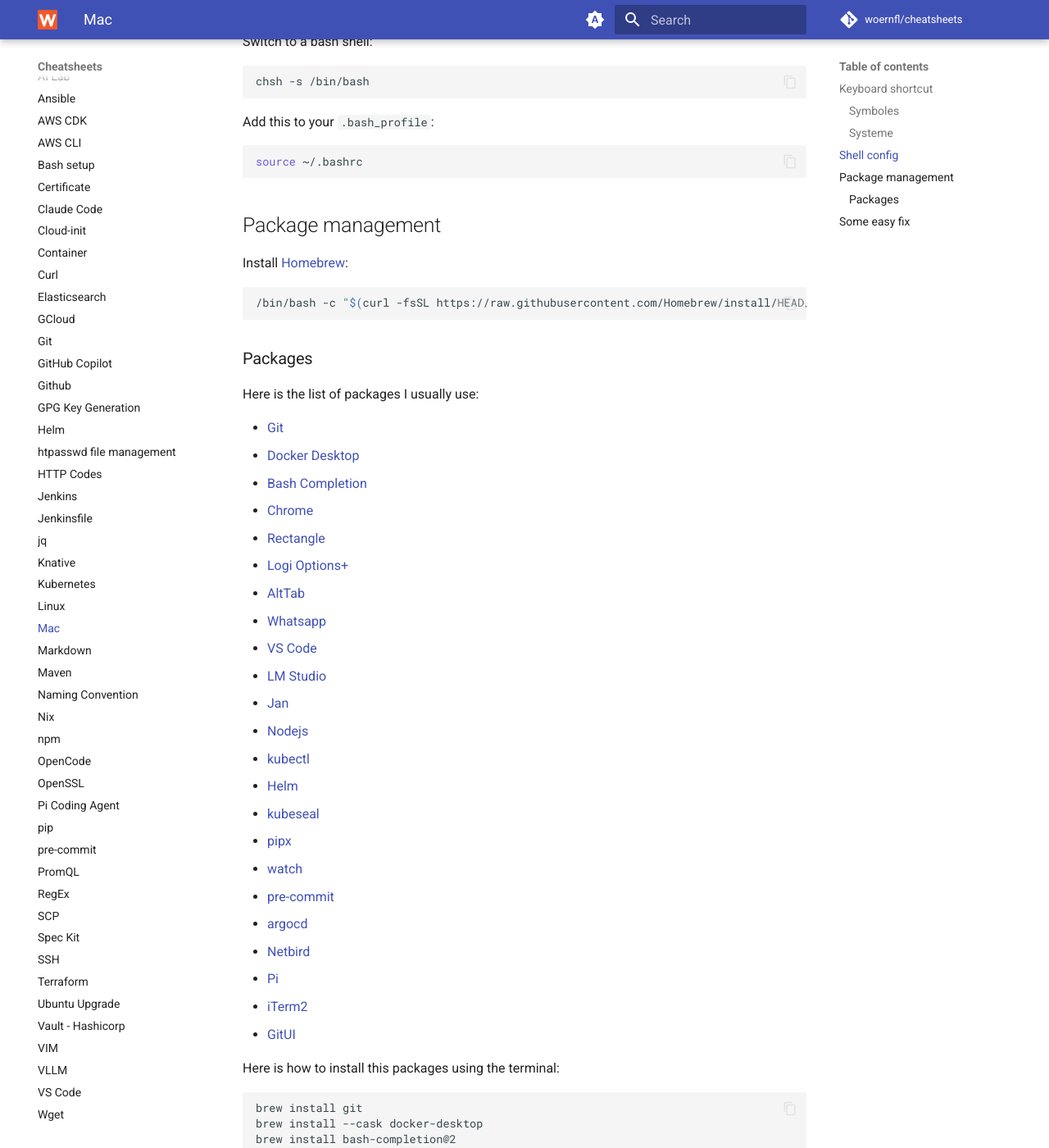
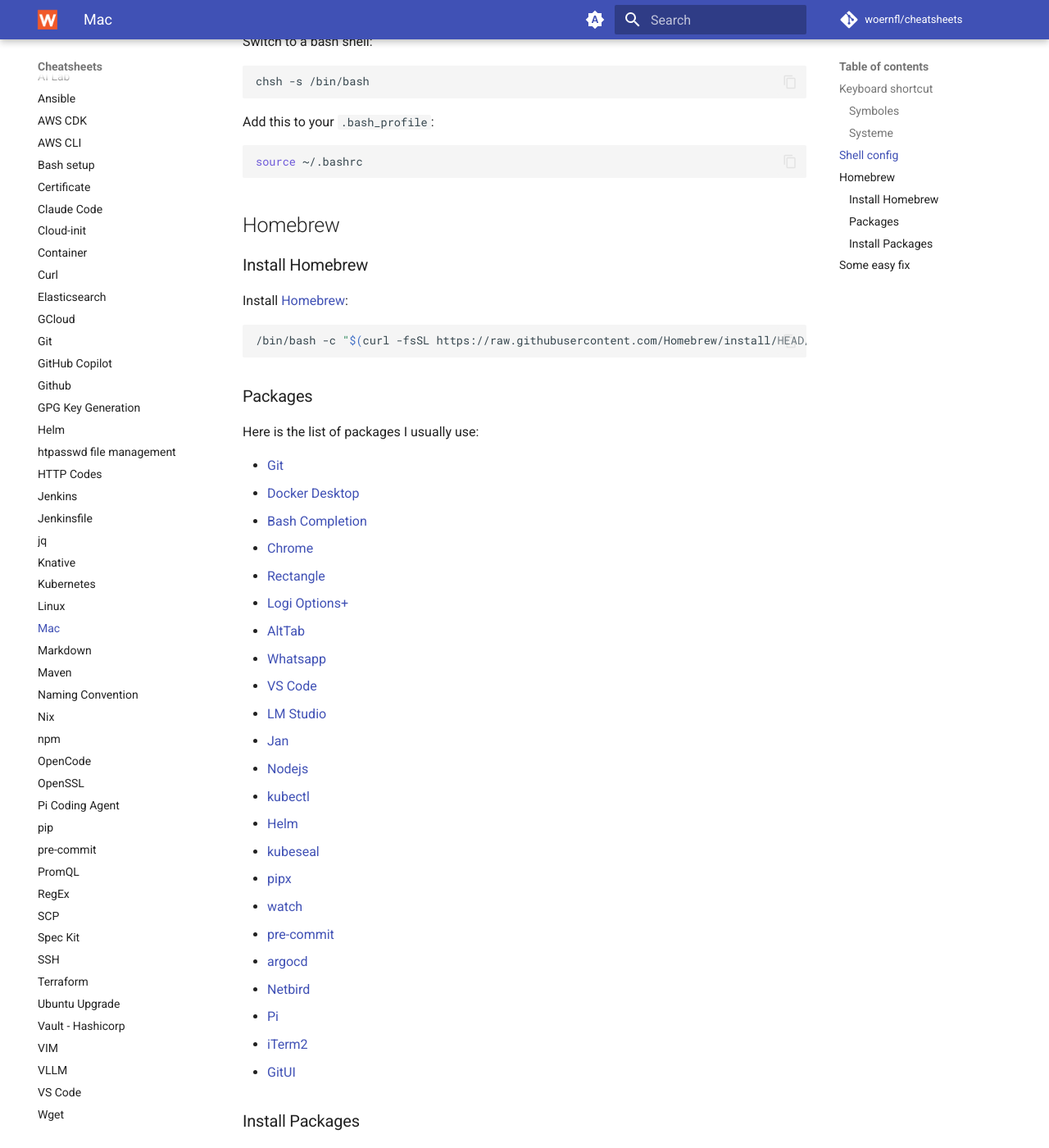
Before and after one commit to woernfl/cheatsheets, an MkDocs documentation site: the page built from docs/mac.md, in a window 1280 px wide and 1400 px high, scrolled down 1175 px. Shown: the whole window at 82% size. Built offline with MkDocs 1.6.1 and Material for MkDocs 9.7.7, drawn with Linux system fonts in a browser that asks for light colours; comment, search, counter and statistics services are not loaded.

Commit message:
Add Homebrew installation and package management details (#378)
Added Homebrew installation instructions and package management section.

````diff
--- a/docs/mac.md
+++ b/docs/mac.md
@@ -44,7 +44,9 @@
 source ~/.bashrc
 ```
 
-## Package management
+## Homebrew
+
+### Install Homebrew
 
 Install [Homebrew](https://brew.sh/):
 
@@ -79,6 +81,8 @@
 - [Pi](https://pi.dev/)
 - [iTerm2](https://github.com/gnachman/iterm2)
 - [GitUI](https://github.com/gitui-org/gitui)
+
+### Install Packages
 
 Here is how to install this packages using the terminal:
 
````
